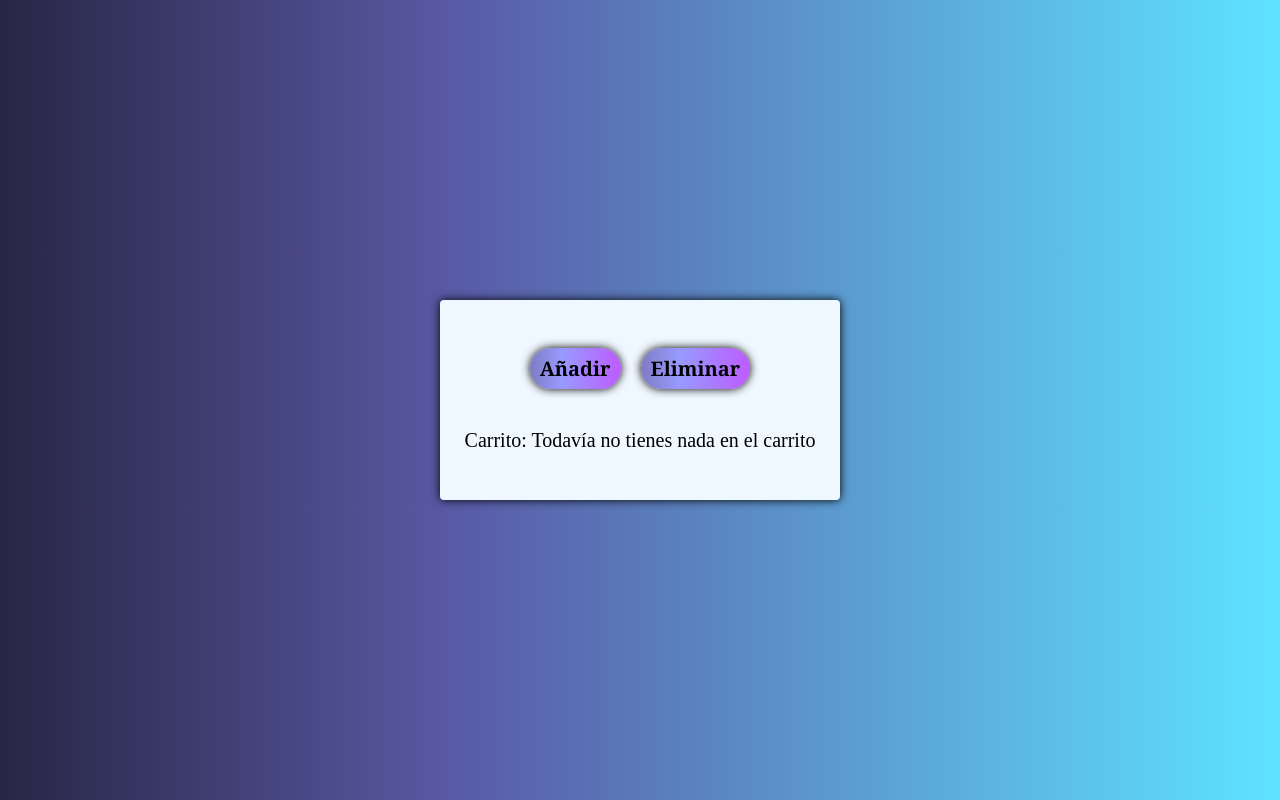
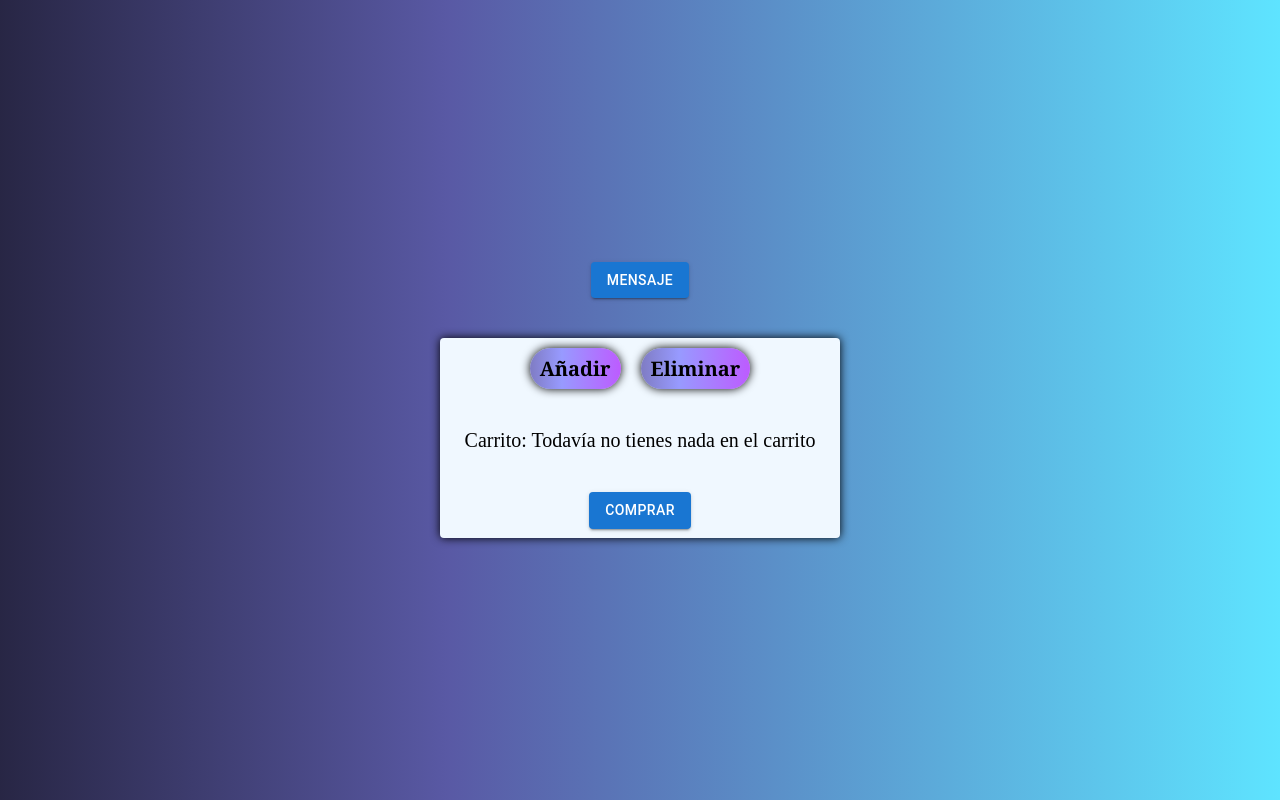
Before and after one commit to AlbertoCervera/DashbordReact-Material-UI, a React (Create React App) app: page / in a window 1280 px wide. Built offline with nearby package versions, Linux system fonts and the light colour scheme.

Commit message:
Añadido Material UI con éxito

```diff
--- a/package.json
+++ b/package.json
@@ -3,6 +3,9 @@
   "version": "0.1.0",
   "private": true,
   "dependencies": {
+    "@emotion/react": "^11.9.0",
+    "@emotion/styled": "^11.8.1",
+    "@mui/material": "^5.6.0",
     "@testing-library/jest-dom": "^5.16.4",
     "@testing-library/react": "^12.1.4",
     "@testing-library/user-event": "^13.5.0",
--- a/src/App.css
+++ b/src/App.css
@@ -12,6 +12,8 @@
     display: flex;
     justify-content: center;
     align-items: center;
+    flex-direction: column;
+    gap: 40px;
 
 }
 
@@ -62,5 +64,19 @@
     padding: 2px 10px;
     color: red;
     position: absolute;
-    bottom: 10px;
+    bottom: 50px;
 }
+
+
+
+#comprar{
+    background: #01d9ff;
+    padding: 3px 10px;
+    color: black;
+    font-size: 14px;
+    font-family: Cambria, Cochin, Georgia, Times, 'Times New Roman', serif;
+    font-weight: bolder;
+    border: none;
+    border-radius: 40px;
+    box-shadow: 0px 0px 10px black;
+}
--- a/src/App.js
+++ b/src/App.js
@@ -1,11 +1,12 @@
 import "./App.css";
-import Button from "./components/Buttons";
-
+import Stock from "./components/Stock";
+import AlertDialog from "./components/AlertDialog";
 function App() {
   return (
     <div className="App">
       <div className="container">
-        <Button texto="Añadir" />
+		<AlertDialog/>
+        <Stock texto="Añadir" />
       </div>
     </div>
   );
--- /dev/null
+++ b/src/components/AlertDialog.js
@@ -0,0 +1,48 @@
+import * as React from 'react';
+import Button from '@mui/material/Button';
+import Dialog from '@mui/material/Dialog';
+import DialogActions from '@mui/material/DialogActions';
+import DialogContent from '@mui/material/DialogContent';
+import DialogContentText from '@mui/material/DialogContentText';
+import DialogTitle from '@mui/material/DialogTitle';
+
+export default function AlertDialog() {
+  const [open, setOpen] = React.useState(false);
+
+  const handleClickOpen = () => {
+    setOpen(true);
+  };
+
+  const handleClose = () => {
+    setOpen(false);
+  };
+
+  return (
+    <div>
+      <Button variant="contained" onClick={handleClickOpen}>
+        Mensaje
+      </Button>
+      <Dialog
+        open={open}
+        onClose={handleClose}
+        aria-labelledby="alert-dialog-title"
+        aria-describedby="alert-dialog-description"
+      >
+        <DialogTitle id="alert-dialog-title">
+          {"¿Estás de acuerdo?"}
+        </DialogTitle>
+        <DialogContent>
+          <DialogContentText id="alert-dialog-description">
+            Esto es un componente de Material UI en React.
+          </DialogContentText>
+        </DialogContent>
+        <DialogActions>
+          <Button onClick={handleClose}>Denegar</Button>
+          <Button onClick={handleClose} autoFocus>
+            Aceptar
+          </Button>
+        </DialogActions>
+      </Dialog>
+    </div>
+  );
+}
--- /dev/null
+++ b/src/components/ComprarButton.js
@@ -0,0 +1,25 @@
+import React from "react";
+import Button from '@mui/material/Button';
+
+class ComprarButton extends React.Component {
+  constructor(props) {
+    super(props);
+    this.state = {
+
+    };
+  }
+
+  //Métodos del Botón
+
+  render(){
+    return(
+        <div>
+            <Button variant="contained">Comprar</Button>
+        </div>
+      )
+  }
+
+}
+
+
+export default ComprarButton;
--- a/src/components/Buttons.jsx
+++ b/src/components/Stock.jsx
@@ -1,6 +1,10 @@
 import React from "react";
 
-class Button extends React.Component {
+//Importamos un pequeño componente dentro de otro componente
+
+import ComprarButton from "./ComprarButton";
+
+class Stock extends React.Component {
   constructor(props) {
     super(props);
 
@@ -64,9 +68,11 @@ class Button extends React.Component {
         </p>
 
         {this.state.msg ? <h4>{this.state.msg}</h4> : null}
+        <ComprarButton/>
       </div>
+
     );
   }
 }
 
-export default Button;
+export default Stock;
```
Also changed, not shown: 1 other file (tests, documents, lock files or other folders).
